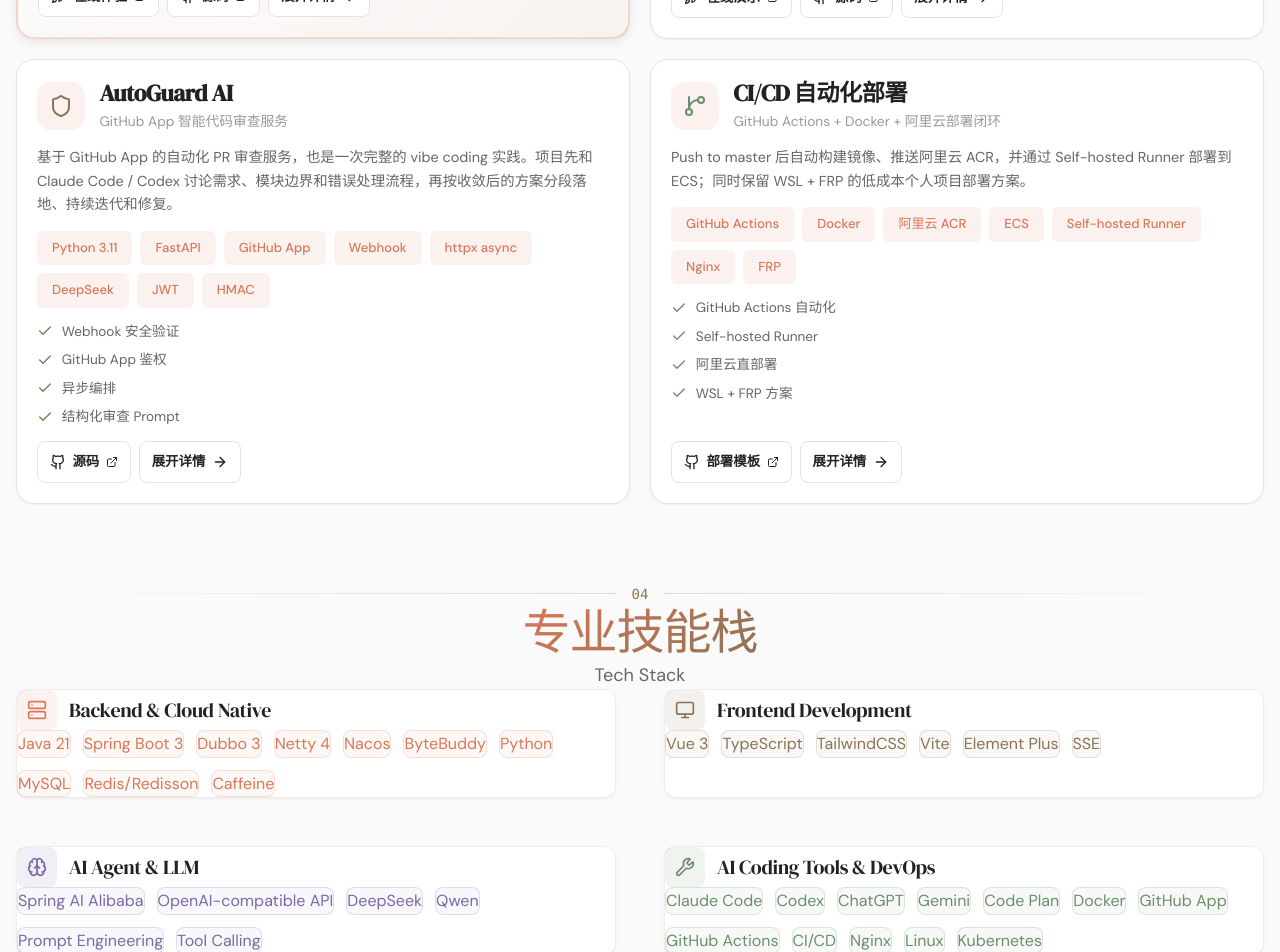
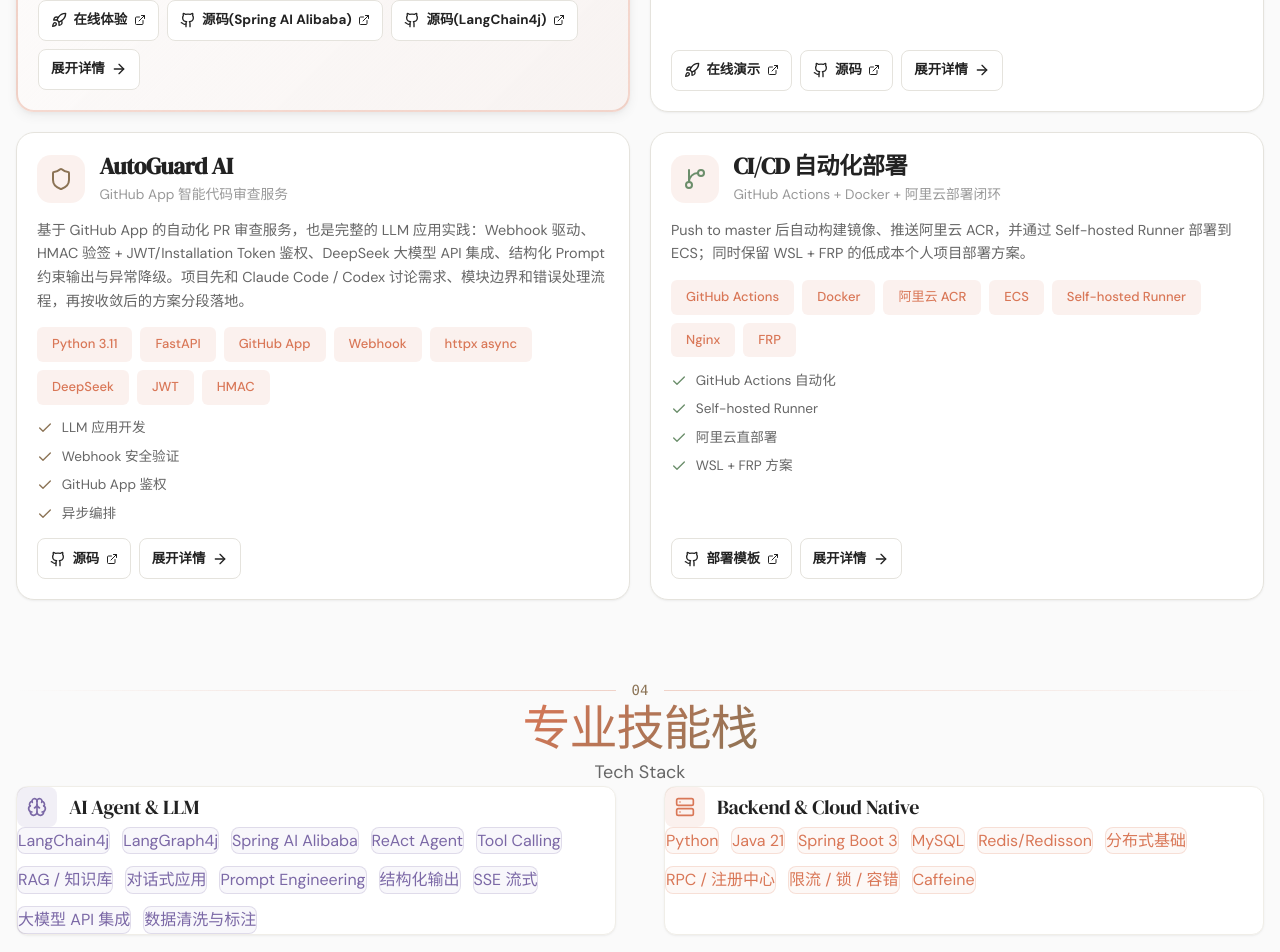
Before and after one commit to wangshun-china/interview-web, a Vue app: page / in a window 1280 px wide. Shown: the part 1848-2800 px from the top of the page. Built offline with nearby package versions, Linux system fonts and the light colour scheme.

Commit message:
feat(resume): emphasize AI Agent & LLM, weaken Java framing, add LangChain4j dual implementation

```diff
--- a/src/components/HeroSection.vue
+++ b/src/components/HeroSection.vue
@@ -23,10 +23,10 @@
 
       <div class="mb-2">
         <p class="text-lg md:text-xl font-semibold text-[var(--color-text)]">
-          Java 后端 / AI Agent 应用开发实习生
+          AI 应用开发 / 通用后端开发实习生
         </p>
         <p class="mt-1 text-sm md:text-base text-[var(--color-text-secondary)]">
-          关注大模型工具调用、代码生成、AI Code Review 与工程化部署
+          关注大模型工具调用、RAG 检索、Agent 编排、代码生成与工程化部署
         </p>
       </div>
 
@@ -135,11 +135,11 @@
 
       <!-- Role badges -->
       <div class="flex flex-wrap justify-center gap-3 mb-2">
-        <span class="tag">
-          Java 后端
-        </span>
         <span class="tag" style="background: rgba(139, 115, 85, 0.1); color: var(--color-secondary);">
           AI Agent
+        </span>
+        <span class="tag">
+          通用后端
         </span>
         <span class="tag" style="background: rgba(107, 142, 107, 0.1); color: var(--color-tertiary);">
           工程化部署
@@ -173,8 +173,9 @@ import {
 } from 'lucide-vue-next'
 
 const roles = [
-  'Java Backend & AI Agent Developer',
-  'AI Application Builder',
+  'AI Agent & Backend Developer',
+  'LLM Application Builder',
+  'RAG & Agent Workflow Builder',
   'AI Code Review Builder',
   'Engineering Delivery'
 ]
--- a/src/components/ProjectsSection.vue
+++ b/src/components/ProjectsSection.vue
@@ -288,12 +288,12 @@ const projects = [
     featured: true,
     icon: Cloud,
     color: 'var(--color-tertiary)',
-    tags: ['Java 21', 'Spring Boot 3', 'Spring AI Alibaba Graph', 'Dubbo 3', 'Nacos', 'Redis/Redisson', 'Vue 3', 'Docker'],
+    tags: ['LLM Agent 编排', 'LangChain4j', 'Spring AI Alibaba Graph', 'Tool Calling', 'RAG', 'Redis 记忆', 'SSE 流式', 'Vue 3', 'Docker'],
     summary:
-      '面向自然语言生成前端应用的全栈平台。后端基于 Spring AI Alibaba Graph/ReactAgent 编排规划、脚手架、UI、审查和修复流程，通过工具调用读写项目文件，前端提供源码工作区、实时预览、可视化编辑和一键部署能力。',
+      '面向自然语言生成前端应用的全栈平台。后端基于 Spring AI Alibaba Graph/ReactAgent 编排规划、脚手架、UI、审查和修复流程，通过工具调用读写项目文件；同一套 Agent 流水线另用 LangChain4j + LangGraph4j 双框架落地，验证 Agent 抽象与具体框架解耦。前端提供源码工作区、实时预览、可视化编辑和一键部署能力。',
     availability: '在线体验运行在本地 WSL，通过 FRP 内网穿透访问；一般工作日白天可访问。',
     why:
-      '现在的 springaialibaba 分支重点是把 Spring AI Alibaba 的 ChatClient、Tool Calling、Graph Agent 和 Redis 记忆落到可运行产品，而不是只做一次模型调用。项目核心放在工程闭环：让 AI 能持续规划、生成、审查、构建、修复、预览和部署。',
+      '项目核心放在工程闭环：让 AI 能持续规划、生成、审查、构建、修复、预览和部署。为保证 Agent 能力不被单一框架绑定，同一套流水线同时用 Spring AI Alibaba 的 ChatClient、Tool Calling、Graph Agent，以及 LangChain4j + LangGraph4j 双框架落地，两边共享同一批工具、Prompt 与 Redis 记忆设计。',
     flowDesign: {
       title: 'AI 开发闭环设计',
       detail:
@@ -318,6 +318,7 @@ const projects = [
     },
     highlights: [
       { title: 'Agent Graph 编排', detail: 'Spring AI Alibaba StateGraph 串联 scaffold_coder、ui_coder、reviewer、fix_coder，并设置最大迭代次数避免无限循环。' },
+      { title: 'LangChain4j 双实现', detail: '另用 LangChain4j + LangGraph4j 复刻 scaffold→ui→review→fix 图编排，LangChain 核心概念（Agent/Tool/RAG/Memory）一致，可快速迁移到 Python LangChain 生态。' },
       { title: 'AI 工具调用闭环', detail: 'writeFile/readFile/modifyFile/deleteFile/readDir/exit 支撑 Vue 多文件项目生成、审查和修复。' },
       { title: 'Redis 记忆与检查点', detail: 'RedissonRedisChatMemoryRepository 保存对话记忆，RedisSaver 保存 Graph checkpoint，MessageWindow 控制上下文长度。' },
       { title: '源码与预览工作区', detail: '文件树、源码 Tab、iframe 预览和拖拽分屏提高调试效率。' },
@@ -396,7 +397,8 @@ const projects = [
     ],
     links: [
       { label: '在线体验', href: 'http://ai-coder.wangshun.work', icon: Rocket },
-      { label: '源码', href: 'https://github.com/xixi-box/ai-code/tree/springaialibaba', icon: Github },
+      { label: '源码(Spring AI Alibaba)', href: 'https://github.com/xixi-box/ai-code/tree/springaialibaba', icon: Github },
+      { label: '源码(LangChain4j)', href: 'https://github.com/xixi-box/ai-code/tree/main', icon: Github },
     ],
   },
   {
@@ -405,12 +407,12 @@ const projects = [
     featured: false,
     icon: Rocket,
     color: 'var(--color-accent)',
-    tags: ['Java 21', 'Netty 4.1', 'Kryo', 'ByteBuddy', 'MySQL', 'Vue Flow', 'ECharts', 'Docker'],
+    tags: ['RPC 中间件', 'Netty 4.1', '服务治理', '负载均衡', '容错保护', '链路追踪', 'Vue Flow', 'ECharts', 'Docker'],
     summary:
-      '自研 RPC 框架，包含协议层、核心 SDK、控制面和可视化面板。项目重点覆盖服务注册发现、动态代理、负载均衡、容错、Mock、熔断限流和链路追踪。',
+      '自研 RPC 中间件，覆盖协议编解码、连接管理、服务注册发现、动态代理、负载均衡、容错、Mock、熔断限流和链路追踪，并配套可视化控制面。聚焦通信、治理与可观测等语言无关的后端核心能力。',
     availability: '在线演示运行在本地 WSL，通过 FRP 内网穿透访问；一般工作日白天可访问。',
     why:
-      'AI Coder 里用了 Dubbo 和 Nacos，但只会用还不够。我想把 RPC 从协议、编解码、连接管理、服务发现、负载均衡到容错保护完整写一遍，这样再看 Dubbo 或 Spring Cloud 的实现会更有底。',
+      'RPC 是通用后端的关键链路：通信协议、服务发现、负载均衡、容错与可观测，这些能力与语言无关。自研一遍能更好理解中间件设计，也更容易评估 Dubbo、Spring Cloud、gRPC 等主流实现的取舍。',
     metrics: [
       { value: '17B', label: '自定义协议头' },
       { value: '5 + 4', label: 'LB / 容错策略' },
@@ -543,9 +545,9 @@ const projects = [
     color: 'var(--color-secondary)',
     tags: ['Python 3.11', 'FastAPI', 'GitHub App', 'Webhook', 'httpx async', 'DeepSeek', 'JWT', 'HMAC'],
     summary:
-      '基于 GitHub App 的自动化 PR 审查服务，也是一次完整的 vibe coding 实践。项目先和 Claude Code / Codex 讨论需求、模块边界和错误处理流程，再按收敛后的方案分段落地、持续迭代和修复。',
+      '基于 GitHub App 的自动化 PR 审查服务，也是完整的 LLM 应用实践：Webhook 驱动、HMAC 验签 + JWT/Installation Token 鉴权、DeepSeek 大模型 API 集成、结构化 Prompt 约束输出与异常降级。项目先和 Claude Code / Codex 讨论需求、模块边界和错误处理流程，再按收敛后的方案分段落地。',
     why:
-      '前两个项目解决的是“生成代码”和“服务通信”，这个项目想补上代码进入仓库前的质量关。同时也作为一次 vibe coding 实践：先和 Claude Code、Codex 来回讨论几版方案，明确 webhook、鉴权、GitHub API、AI Review、错误回写这几个模块，再按模块逐段实现。',
+      '前两个项目解决的是“生成代码”和“服务通信”，这个项目想补上代码进入仓库前的质量关，同时完整走一遍 LLM 应用开发闭环：大模型 API 调用、结构化 Prompt、异步编排与优雅降级。',
     metrics: [
       { value: 'async', label: '全链路异步 HTTP' },
       { value: '10min', label: 'Installation Token' },
@@ -577,6 +579,7 @@ const projects = [
       ],
     },
     highlights: [
+      { title: 'LLM 应用开发', detail: 'DeepSeek 大模型 API 集成、结构化 Prompt 约束四类审查维度、AI 异常优雅降级，形成完整模型调用闭环。' },
       { title: 'Webhook 安全验证', detail: '使用 HMAC-SHA256 和 compare_digest 校验 GitHub 请求来源。' },
       { title: 'GitHub App 鉴权', detail: 'RS256 私钥签发 JWT，再换取 Installation Access Token 调用 GitHub API。' },
       { title: '异步编排', detail: 'FastAPI + httpx async 拉取 diff、调用 API、创建评论，减少阻塞等待。' },
--- a/src/components/TechStackSection.vue
+++ b/src/components/TechStackSection.vue
@@ -15,6 +15,27 @@
 
     <div class="w-full px-12 md:px-20 lg:px-32">
       <div class="grid lg:grid-cols-2 gap-12">
+        <!-- AI Agent & LLM -->
+        <div class="card rounded-2xl p-8">
+          <div class="flex items-center gap-3 mb-8">
+            <div class="w-10 h-10 rounded-lg bg-[#7B68A6]/10 flex items-center justify-center">
+              <Brain class="w-5 h-5 text-[#7B68A6]" />
+            </div>
+            <h3 class="text-xl font-bold text-[#222222]">AI Agent & LLM</h3>
+          </div>
+
+          <div class="flex flex-wrap gap-3">
+            <span v-for="tech in aiTechs" :key="tech.name"
+              class="group relative px-4 py-2 rounded-lg border border-[#7B68A6]/20 bg-[#7B68A6]/5 text-[#7B68A6] hover:bg-[#7B68A6]/15 hover:border-[#7B68A6]/40 transition-all cursor-default"
+            >
+              {{ tech.name }}
+              <span class="absolute -top-8 left-1/2 -translate-x-1/2 px-2 py-1 bg-[#222222] text-white text-xs rounded opacity-0 group-hover:opacity-100 transition-opacity whitespace-nowrap">
+                {{ tech.level }}
+              </span>
+            </span>
+          </div>
+        </div>
+
         <!-- Backend & Cloud Native -->
         <div class="card rounded-2xl p-8">
           <div class="flex items-center gap-3 mb-8">
@@ -57,27 +78,6 @@
           </div>
         </div>
 
-        <!-- AI & Agent -->
-        <div class="card rounded-2xl p-8">
-          <div class="flex items-center gap-3 mb-8">
-            <div class="w-10 h-10 rounded-lg bg-[#7B68A6]/10 flex items-center justify-center">
-              <Brain class="w-5 h-5 text-[#7B68A6]" />
-            </div>
-            <h3 class="text-xl font-bold text-[#222222]">AI Agent & LLM</h3>
-          </div>
-
-          <div class="flex flex-wrap gap-3">
-            <span v-for="tech in aiTechs" :key="tech.name"
-              class="group relative px-4 py-2 rounded-lg border border-[#7B68A6]/20 bg-[#7B68A6]/5 text-[#7B68A6] hover:bg-[#7B68A6]/15 hover:border-[#7B68A6]/40 transition-all cursor-default"
-            >
-              {{ tech.name }}
-              <span class="absolute -top-8 left-1/2 -translate-x-1/2 px-2 py-1 bg-[#222222] text-white text-xs rounded opacity-0 group-hover:opacity-100 transition-opacity whitespace-nowrap">
-                {{ tech.level }}
-              </span>
-            </span>
-          </div>
-        </div>
-
         <!-- AI Coding Tools & DevOps -->
         <div class="card rounded-2xl p-8">
           <div class="flex items-center gap-3 mb-8">
@@ -109,15 +109,14 @@
 import { Server, Monitor, Brain, Wrench } from 'lucide-vue-next'
 
 const backendTechs = [
+  { name: 'Python', level: '熟悉' },
   { name: 'Java 21', level: '熟悉' },
   { name: 'Spring Boot 3', level: '熟悉' },
-  { name: 'Dubbo 3', level: '熟悉' },
-  { name: 'Netty 4', level: '熟悉' },
-  { name: 'Nacos', level: '熟悉' },
-  { name: 'ByteBuddy', level: '熟悉' },
-  { name: 'Python', level: '熟悉' },
   { name: 'MySQL', level: '熟悉' },
   { name: 'Redis/Redisson', level: '熟悉' },
+  { name: '分布式基础', level: '熟悉' },
+  { name: 'RPC / 注册中心', level: '熟悉' },
+  { name: '限流 / 锁 / 容错', level: '熟悉' },
   { name: 'Caffeine', level: '熟悉' },
 ]
 
@@ -131,12 +130,18 @@ const frontendTechs = [
 ]
 
 const aiTechs = [
+  { name: 'LangChain4j', level: '熟悉' },
+  { name: 'LangGraph4j', level: '熟悉' },
   { name: 'Spring AI Alibaba', level: '熟悉' },
-  { name: 'OpenAI-compatible API', level: '熟悉' },
-  { name: 'DeepSeek', level: '熟悉' },
-  { name: 'Qwen', level: '熟悉' },
+  { name: 'ReAct Agent', level: '熟悉' },
+  { name: 'Tool Calling', level: '熟悉' },
+  { name: 'RAG / 知识库', level: '熟悉' },
+  { name: '对话式应用', level: '熟悉' },
   { name: 'Prompt Engineering', level: '熟悉' },
-  { name: 'Tool Calling', level: '熟悉' },
+  { name: '结构化输出', level: '熟悉' },
+  { name: 'SSE 流式', level: '熟悉' },
+  { name: '大模型 API 集成', level: '熟悉' },
+  { name: '数据清洗与标注', level: '熟悉' },
 ]
 
 const devopsTechs = [
```
